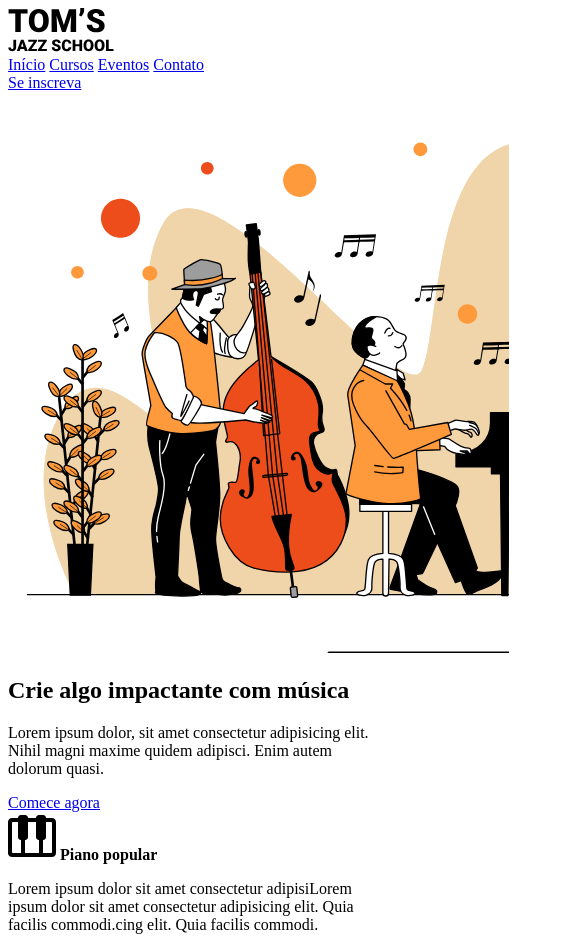
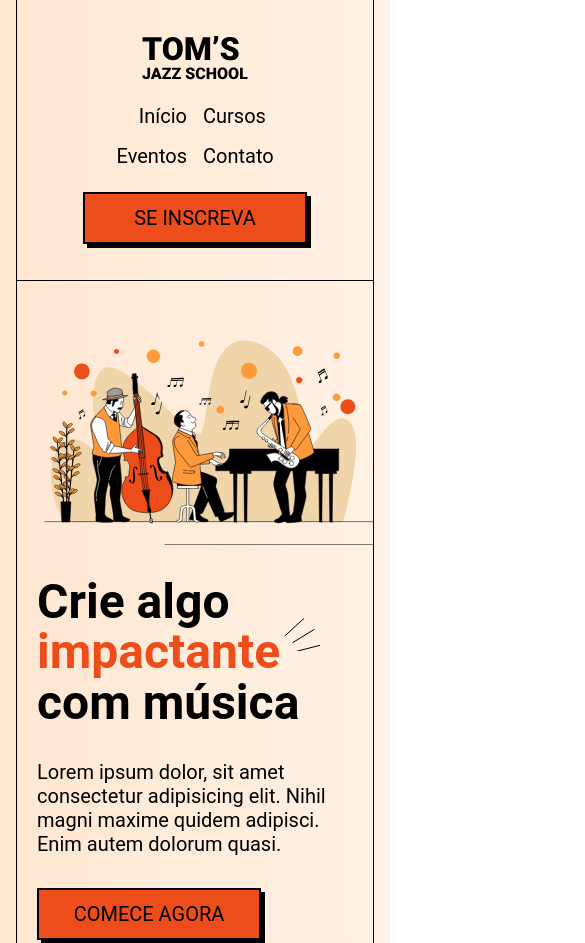
Before and after one commit to valdenio458/landing-page, a plain HTML site: page index.html in a window 390 px wide. Shown: the top 943 px of the page, 585 px wide, since content can reach past the window. Drawn offline with Linux system fonts and the light colour scheme.

Commit message:
Estilização - Parte 1 - Mobile

```diff
--- a/index.css
+++ b/index.css
@@ -0,0 +1,146 @@
+* {
+  box-sizing: border-box;
+  font-family: 'Roboto', sans-serif;
+  margin: 0;
+  padding: 0;
+}
+
+:root {
+  --color-primary: #ED4D1B;
+  --color-secondary: #FF9A3C;
+  --color-black: #000;
+  --color-white: #FFF;
+}
+
+body {
+  background: linear-gradient(90deg, #FFE7D1 0%, #FFF2E6 100%);
+  padding: 0 1rem;
+
+}
+
+header,
+.hero-section,
+.courses-section,
+footer {
+  border-color: var(--color-black);
+  border-style: solid;
+  border-width: 0 1px 1px 1px;
+  padding: 1.25rem;
+}
+
+header img {
+  display: block;
+  margin: 1rem auto;
+}
+
+header nav {
+  display: grid;
+  grid-template-columns: 1fr 1fr;
+}
+
+nav a {
+  color: var(--color-black);
+  font-size: 1.25rem;
+  padding: .5rem;
+  text-decoration: none;
+}
+
+header nav a:nth-child(2n-1) {
+  text-align: right;
+}
+
+.button {
+  background-color: var(--color-primary);
+  border: 2px solid var(--color-black);
+  box-shadow: 4px 4px 0 var(--color-black);
+  color: var(--color-black);
+  display: block;
+  font-size: 1.25rem;
+  padding: .75rem 1rem;
+  max-width: 14rem;
+  text-align: center;
+  text-decoration: none;
+  text-transform: uppercase;
+}
+
+.hero-section {
+  padding-right: 0;
+  padding-bottom: 16rem;
+}
+
+.hero-section img {
+  display: block;
+  margin: 1.25rem 0 0 auto;
+  max-width: 100%;
+}
+
+h1 {
+  font-size: 3rem;
+  line-height: 105%;
+}
+
+h2 {
+  font-size: 2.5rem;
+}
+
+.hero-section p {
+  font-size: 1.25rem;
+  padding-right: 1.25rem;
+}
+
+.hero-section .button {
+  position: relative;
+}
+
+.hero-section .button::after {
+  content: '';
+  background: url("img/arrow-curve.svg");
+  position: absolute;
+  top: 5rem;
+  right: -4rem;
+  height: 48px;
+  width: 132px;
+}
+
+.decoration {
+  display: block;
+  position: relative;
+}
+
+.decoration::after {
+  content: '';
+  background: url(img/three-dashes.svg);
+  position: absolute;
+  top: -0.75rem;
+  height: 36px;
+  width: 40px;
+}
+
+.mt-1 {
+  margin-top: 1rem;
+}
+
+.mt-2 {
+  margin-top: 2rem;
+}
+
+.mb-1 {
+  margin-bottom: 1rem;
+}
+
+.mb-2 {
+  margin-bottom: 2rem;
+}
+
+.mx-auto {
+  margin-left: auto;
+  margin-right: auto;
+}
+
+.text-primary {
+  color: var(--color-primary)
+}
+
+.text-center {
+  text-align: center;
+}
--- a/index.html
+++ b/index.html
@@ -5,29 +5,34 @@
   <meta name="viewport" content="width=device-width, initial-scale=1.0">
   <title>Tom's Jazz School</title>
 
+  <link rel="preconnect" href="https://fonts.googleapis.com">
+  <link rel="preconnect" href="https://fonts.gstatic.com" crossorigin>
+
   <link rel="stylesheet" href="index.css">
+
+  <link href="https://fonts.googleapis.com/css2?family=Roboto:wght@500;900&display=swap" rel="styles">
 </head>
 <body>
   <header>
     <img src="img/logo.svg" alt="Tom's Jazz School">
-    <nav>
+    <nav class="mt-1 mx-auto">
       <a href="#">Início</a>
       <a href="#">Cursos</a>
       <a href="#">Eventos</a>
       <a href="#">Contato</a>
     </nav>
-    <a href="#" class="button">Se inscreva</a>
+    <a href="#" class="button mt-1 mb-1 mx-auto">Se inscreva</a>
   </header>
   <main>
-    <section>
+    <section class="hero-section">
       <img src="img/hero-img.svg" alt="Banda de jazz tocando">
       <div>
-        <h1>Crie algo <span>impactante</span> com música</h1>
-        <p>Lorem ipsum dolor, sit amet consectetur adipisicing elit. Nihil magni maxime quidem adipisci. Enim autem dolorum quasi.</p>
+        <h1 class="mt-2">Crie algo <span class="text-primary decoration">impactante</span> com música</h1>
+        <p class="mt-2 mb-2">Lorem ipsum dolor, sit amet consectetur adipisicing elit. Nihil magni maxime quidem adipisci. Enim autem dolorum quasi.</p>
         <a href="#" class="button">Comece agora</a>
       </div>
     </section>
-    <section>
+    <section class="courses-section" >
       <div class="cards">
         <article>
           <img src="img/piano.png" alt="ícone de teclas de piano">
@@ -63,7 +68,7 @@
         </article>
       </div>
 
-      <h2>E <span>vários</span> outros!</h2>
+      <h2>E <span class="text-primary">vários</span> outros!</h2>
       <a href="#">Conhecer cursos</a>
     </section>
   </main>
```
